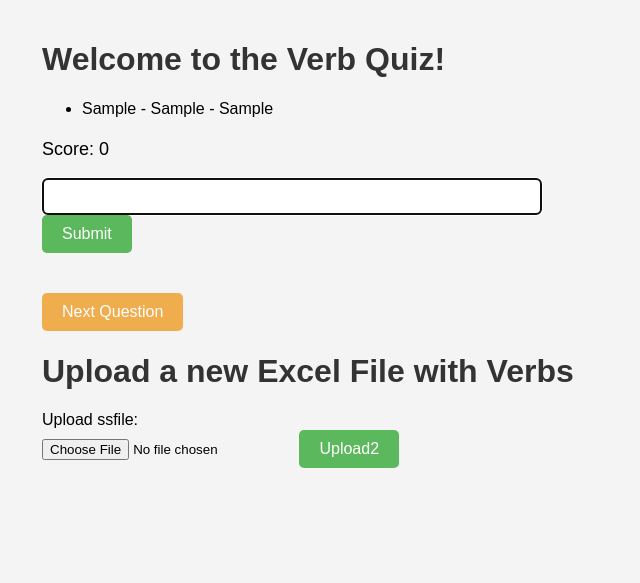
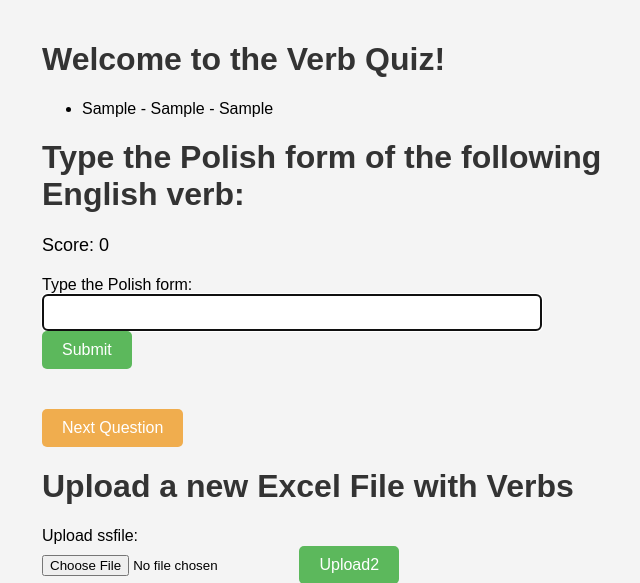
Before and after one commit to bago1/polbago, a Flask app: page / in a window 1280 px wide. Shown: the top 583 px of the page, without its empty margins (298-938 px from the left). Run offline with Flask 3, Linux system fonts and the light colour scheme; tables that the repository leaves empty hold one stand-in row (values such as "Sample post").

Commit message:
show succesfuly attached words

```diff
--- a/app.py
+++ b/app.py
@@ -3,6 +3,8 @@ from werkzeug.utils import secure_filename
 import sqlite3
 import pandas as pd
 import os
+import random  # Add this import statement
+
 
 app = Flask(__name__)
 app.secret_key = 'your_secret_key'
@@ -34,7 +36,15 @@ def teardown_db(exception):
 @app.route('/')
 def index():
     all_verbs = fetch_all_verbs()
-    return render_template('random_verb.html', verbs=all_verbs, feedback=session.get('feedback', ''), score=session.get('score', 0))
+    print("All verbs: ")
+    print(all_verbs)
+    session['question'] = "Type the Polish form of the following English verb:"
+
+    if all_verbs:
+        session['current_verb'] = random.choice(all_verbs)
+        return render_template('random_verb.html', verb=session['current_verb'], feedback=session.get('feedback', ''), score=session.get('score', 0), question=session.get('question', ''), verbs=all_verbs)
+    else:
+        return render_template('random_verb.html', feedback="No verbs found in the database. Please upload a file to add verbs.")
 
 @app.route('/upload', methods=['GET', 'POST'])
 def upload_file():
@@ -67,10 +77,21 @@ def process_excel_file(filepath):
                     row.get('English_5', ''), row.get('Polish_5', ''), row.get('English_6', ''), row.get('Polish_6', '')))
     db.commit()
 
+@app.route('/submit', methods=['POST'])
+def submit_answer():
+    user_answer = request.form['answer']
+    correct_answer = session.get('current_verb')['polish_1']  # Assuming Polish translation is stored in 'polish_1' column
+    if user_answer.lower() == correct_answer.lower():
+        session['feedback'] = "Correct!"
+        session['score'] += 1
+    else:
+        session['feedback'] = f"Incorrect. The correct answer is {correct_answer}."
+    return redirect(url_for('index'))
+
 def fetch_all_verbs():
     db = get_db()
     cursor = db.execute('SELECT * FROM verbs')
-    verbs = cursor.fetchall()
+    verbs = [dict(row) for row in cursor.fetchall()]
     return verbs
 
 if __name__ == '__main__':
--- a/sql-note.txt
+++ b/sql-note.txt
@@ -1,6 +1,6 @@
 sqlite3 verbs.db
 SQLite version 3.37.2 2022-01-06 13:25:41
 Enter ".help" for usage hints.
-sqlite> SELECT * FROM verbs;
+sqlite> e
 sqlite> INSERT INTO verbs (infinitive, english_1, polish_1, english_2, polish_2, english_3, polish_3, english_4, polish_4, english_5, polish_5, english_6, polish_6) VALUES ('mówić', 'I speak', 'mówię', 'You speak', 'mówisz', 'He/She/It speaks', 'mówi', 'We speak', 'mówimy', 'You (plural) speak', 'mówicie', 'They speak', 'mówią');
 sqlite> SELECT * FROM verbs;
--- a/templates/random_verb.html
+++ b/templates/random_verb.html
@@ -82,11 +82,15 @@
     </head>
     <body>
     <h1>Welcome to the Verb Quiz!</h1>
+{% if verbs %}
     <ul>
         {% for verb in verbs %}
             <li>{{ verb.infinitive }} - {{ verb.english_1 }} - {{ verb.polish_1 }}</li>
         {% endfor %}
     </ul>
+{% else %}
+    <p>No verbs found in the database. Please upload a file to add verbs.</p>
+{% endif %}
 
     <h1>{{ question }}</h1>
     {% if feedback %}
@@ -94,7 +98,8 @@
     {% endif %}
     <p>Score: {{ score }}</p>
     <form method="POST">
-    <input type="text" name="answer" required autofocus>
+        <label for="answer">Type the Polish form:</label>
+        <input type="text" id="answer" name="answer" required autofocus>
         <button type="submit">Submit</button>
     </form>
     <a href="/">Next Question</a>
```
Also changed, not shown: verbs.db. Lines whose indentation alone changed are shown as unchanged.
